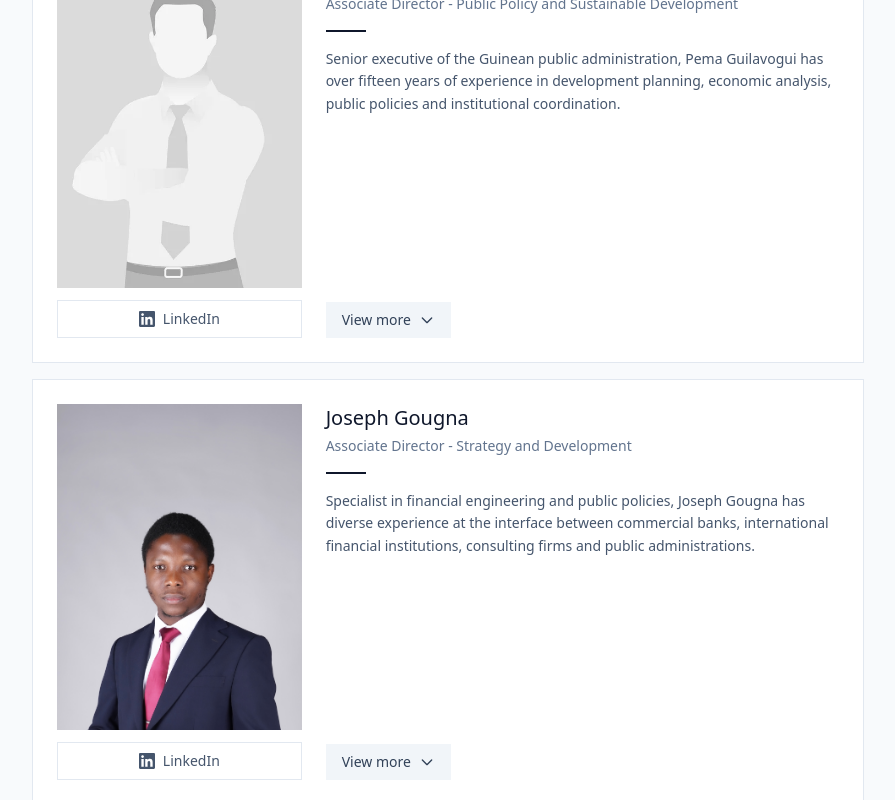
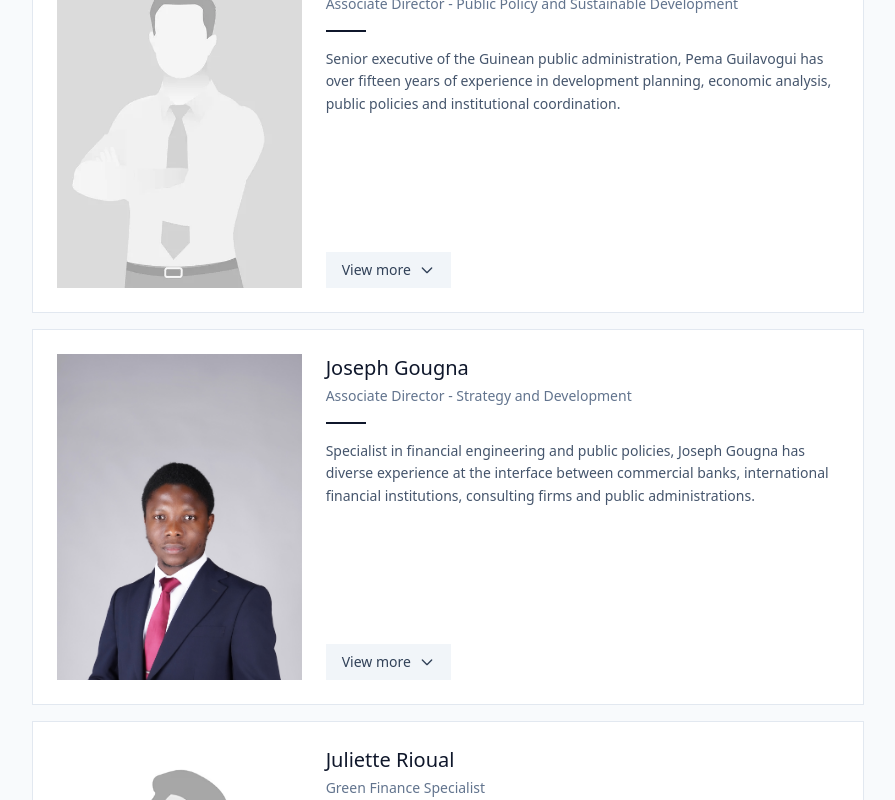
Before and after one commit to SalimDiallo/aguifa-finance, a Next.js app: page /team in a window 1280 px wide. Shown: the part 928-1728 px from the top of the page, without its empty margins (192-1087 px from the left). Built offline with nearby package versions, Linux system fonts and the light colour scheme.

Commit message:
update prjects images page

```diff
--- a/app/team/page.tsx
+++ b/app/team/page.tsx
@@ -50,7 +50,7 @@ const teamMembers: TeamMember[] = [
       'Bachelor\'s and Master\'s in Economics and Public Policy (Mohammed V University, Rabat)',
     ],
     image: '/images/sections/Team/h.jpg',
-    linkedin: '#',
+    // linkedin: '#',
   },
    {
     id: 'joseph',
@@ -194,7 +194,7 @@ function TeamMemberCard({ member, isExpanded, onToggle }: {
             </div>
 
             {/* LinkedIn sous la photo */}
-            {member.linkedin && (
+            {/* {member.linkedin && (
               <a
                 href={member.linkedin}
                 target="_blank"
@@ -206,7 +206,7 @@ function TeamMemberCard({ member, isExpanded, onToggle }: {
                 </svg>
                 LinkedIn
               </a>
-            )}
+            )} */}
           </div>
 
           {/* Info de base */}
```
